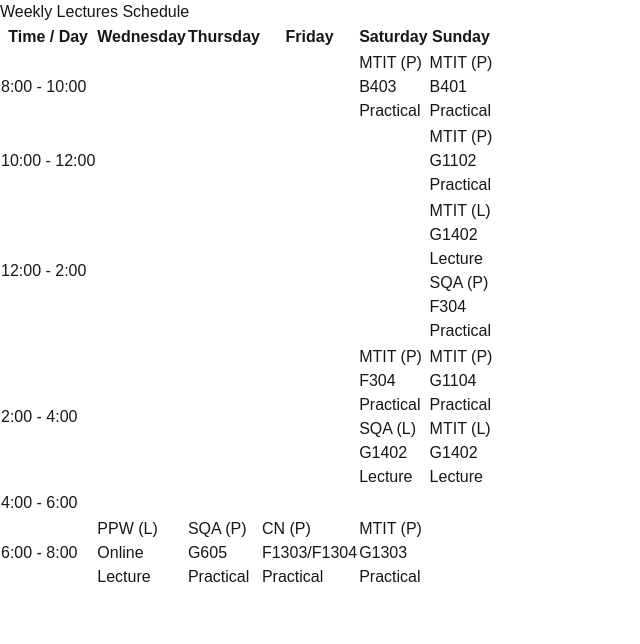
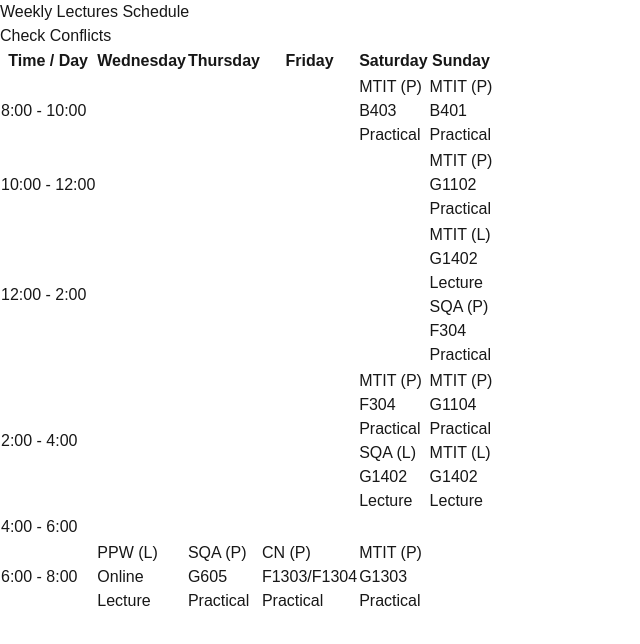
Before and after one commit to IndudiniThennakoon/lec-schedule-planner, a Next.js app: page / in a window 1280 px wide. Shown: the top 644 px of the page, without its empty margins (0-640 px from the left). Built offline with nearby package versions, Linux system fonts and the light colour scheme.

Commit message:
feat(timetable): Add conflict checker link to weekly lectures schedule

```diff
--- a/src/app/page.tsx
+++ b/src/app/page.tsx
@@ -1,5 +1,7 @@
+"use client";
 import React from 'react';
-import { Card, CardTitle, CardContent, CardHeader } from '@/components/ui/card';
+import { Card, CardTitle, CardContent, CardHeader, Button } from '@/components/ui/card';
+import Link from 'next/link';
 
 const Timetable = () => {
   const timeSlots = [
@@ -60,9 +62,19 @@ const Timetable = () => {
   return (
     <div className='flex justify-center bg-white p-5'>
       <Card className="w-full max-w-6xl border-2">
-      <CardHeader>
-        <CardTitle className="text-2xl font-bold text-center text-gray-900">Weekly Lectures Schedule</CardTitle>
-      </CardHeader>
+        <div>
+          <CardHeader>
+            <CardTitle className="text-2xl font-bold text-center text-gray-900">Weekly Lectures Schedule</CardTitle>
+          </CardHeader>
+          <div className="flex justify-center mt-4">
+          <Link href="/conflictChecker" className="bg-blue-500 text-white px-6 py-2 rounded-lg text-center">
+            Check Conflicts
+          </Link>
+        </div>
+
+        </div>
+
+
       <CardContent>
         <div className="overflow-x-auto">
           <table className="w-full border-collapse">
```
